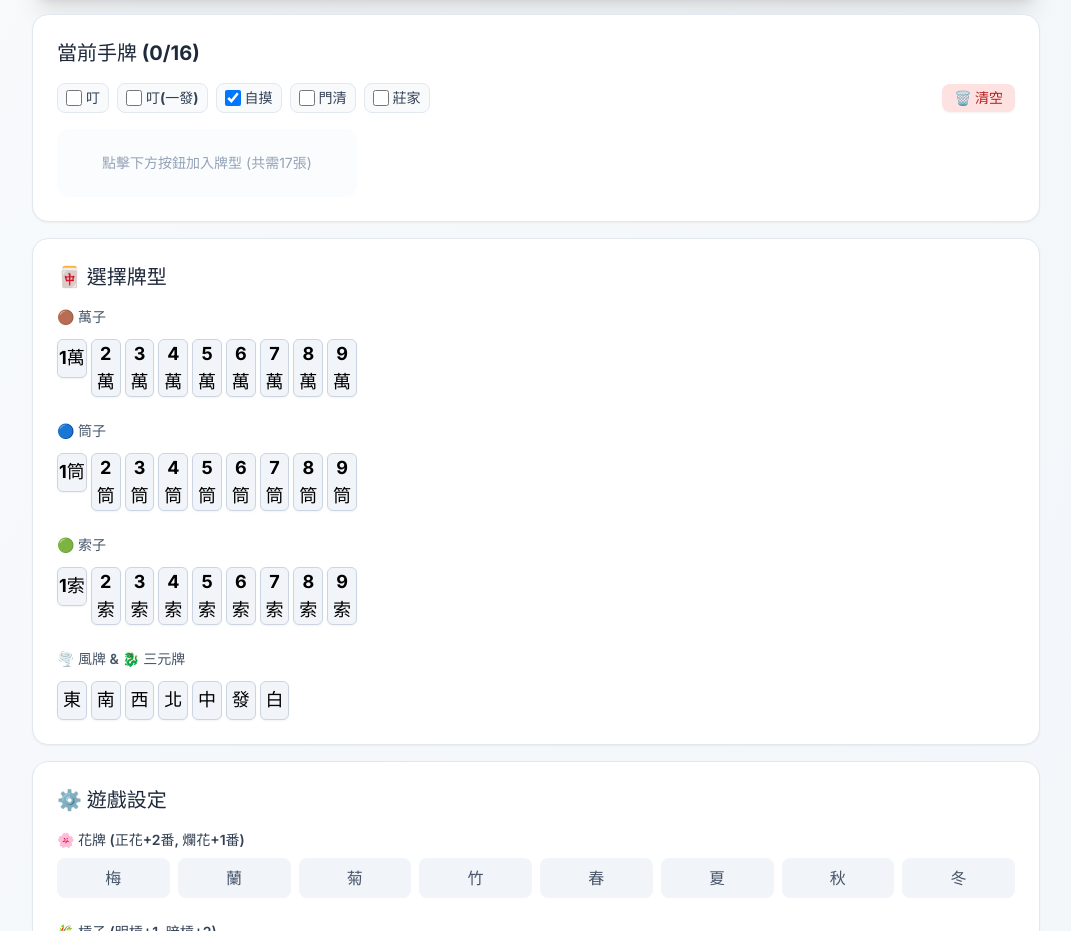
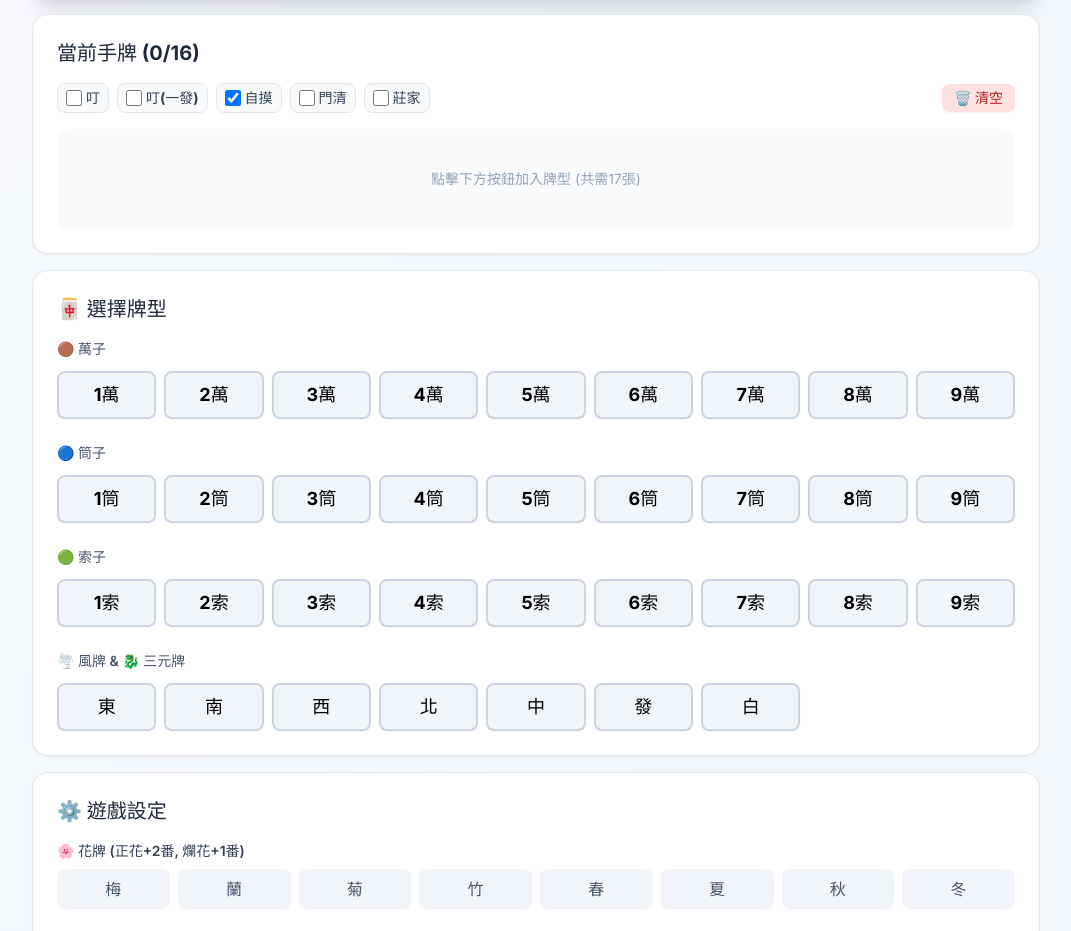
Before and after one commit to angus33yk1/taiwan-mahjong--hk-style--scoring-calculator, a React (Vite) app: page / in a window 1280 px wide. Shown: the part 380-1311 px from the top of the page, without its empty margins (104-1175 px from the left). Built offline with nearby package versions, Linux system fonts and the light colour scheme.

Commit message:
UI: Revert tile sizes to version c639e0a

```diff
--- a/ScoreCalculatorPage.tsx
+++ b/ScoreCalculatorPage.tsx
@@ -364,7 +364,7 @@ const ScoreCalculatorPage: React.FC = () => {
                         </button>
                     </div>
 
-                    <div className="bg-slate-50/50 dark:bg-slate-800/50 rounded-xl p-0 grid grid-cols-9 gap-1 transition-all mt-4 md:max-w-[300px] items-start">
+                    <div className="bg-slate-50 dark:bg-slate-800 rounded-xl p-4 grid grid-cols-9 gap-2 transition-all mt-4">
                         {handTiles.length === 0 ? (
                             <div className="col-span-9 text-center py-6 text-slate-400 dark:text-slate-500 text-sm">
                                 {language === 'zh' ? '點擊下方按鈕加入牌型 (共需17張)' : 'Click buttons below to add 17 tiles'}
@@ -382,13 +382,13 @@ const ScoreCalculatorPage: React.FC = () => {
                                                     removeTile(index);
                                                 }
                                             }}
-                                            className={`relative w-full aspect-[3/4] flex items-center justify-center bg-white dark:bg-slate-700 border rounded-md font-bold text-sm sm:text-lg transition-all shadow-sm group
+                                            className={`relative w-full flex items-center justify-center bg-white dark:bg-slate-700 border-2 rounded-lg px-3 py-2 font-bold text-lg transition-all shadow-sm group
                                                 ${isWinner
                                                     ? 'border-emerald-500 ring-2 ring-emerald-500 ring-offset-2 dark:ring-offset-slate-900 z-10 scale-105'
                                                     : handTiles.length === 17 && winnerIndex === null
                                                         ? 'border-emerald-300 animate-pulse hover:scale-110'
                                                         : 'border-slate-300 dark:border-slate-600 hover:bg-red-50 dark:hover:bg-red-900/30 hover:border-red-400'}
-                                            `}
+                                        `}
                                         >
                                             {tile.displayChar}
                                             {isWinner && (
@@ -421,13 +421,13 @@ const ScoreCalculatorPage: React.FC = () => {
                                 <h4 className="text-sm font-semibold text-slate-600 dark:text-slate-400 mb-3">
                                     {category.category}
                                 </h4>
-                                <div className="grid grid-cols-9 gap-1 md:max-w-[300px] items-start">
+                                <div className="grid grid-cols-9 gap-2">
                                     {category.tiles.map((tile, index) => (
                                         <div key={index} className="relative group">
                                             <button
                                                 onClick={() => addTile(tile)}
                                                 disabled={handTiles.length >= 17}
-                                                className={`w-full aspect-[3/4] flex items-center justify-center bg-slate-100 dark:bg-slate-800 border rounded-md font-bold text-sm sm:text-lg transition-all shadow-sm ${handTiles.length >= 17 ? 'border-slate-200 opacity-50 cursor-not-allowed' : 'border-slate-300 dark:border-slate-600 hover:bg-indigo-100 dark:hover:bg-indigo-900/30 hover:border-indigo-400 dark:hover:border-indigo-600'
+                                                className={`w-full flex items-center justify-center bg-slate-100 dark:bg-slate-800 border-2 rounded-lg px-3 py-2 font-bold text-lg transition-all shadow-sm ${handTiles.length >= 17 ? 'border-slate-200 opacity-50 cursor-not-allowed' : 'border-slate-300 dark:border-slate-600 hover:bg-indigo-100 dark:hover:bg-indigo-900/30 hover:border-indigo-400 dark:hover:border-indigo-600'
                                                     }`}
                                             >
                                                 {tile.displayChar}
@@ -443,13 +443,13 @@ const ScoreCalculatorPage: React.FC = () => {
                             <h4 className="text-sm font-semibold text-slate-600 dark:text-slate-400 mb-3">
                                 {language === 'zh' ? '🌪️ 風牌 & 🐉 三元牌' : '🌪️ Winds & 🐉 Dragons'}
                             </h4>
-                            <div className="grid grid-cols-9 gap-1 md:max-w-[300px] items-start">
+                            <div className="grid grid-cols-9 gap-2">
                                 {honorTiles.map((tile, index) => (
                                     <div key={index} className="relative group">
                                         <button
                                             onClick={() => addTile(tile)}
                                             disabled={handTiles.length >= 17}
-                                            className={`w-full aspect-[3/4] flex items-center justify-center bg-slate-100 dark:bg-slate-800 border rounded-md font-bold text-sm sm:text-lg transition-all shadow-sm ${handTiles.length >= 17 ? 'border-slate-200 opacity-50 cursor-not-allowed' : 'border-slate-300 dark:border-slate-600 hover:bg-indigo-100 dark:hover:bg-indigo-900/30 hover:border-indigo-400 dark:hover:border-indigo-600'
+                                            className={`w-full flex items-center justify-center bg-slate-100 dark:bg-slate-800 border-2 rounded-lg px-3 py-2 font-bold text-lg transition-all shadow-sm ${handTiles.length >= 17 ? 'border-slate-200 opacity-50 cursor-not-allowed' : 'border-slate-300 dark:border-slate-600 hover:bg-indigo-100 dark:hover:bg-indigo-900/30 hover:border-indigo-400 dark:hover:border-indigo-600'
                                                 }`}
                                         >
                                             {tile.displayChar}
```
